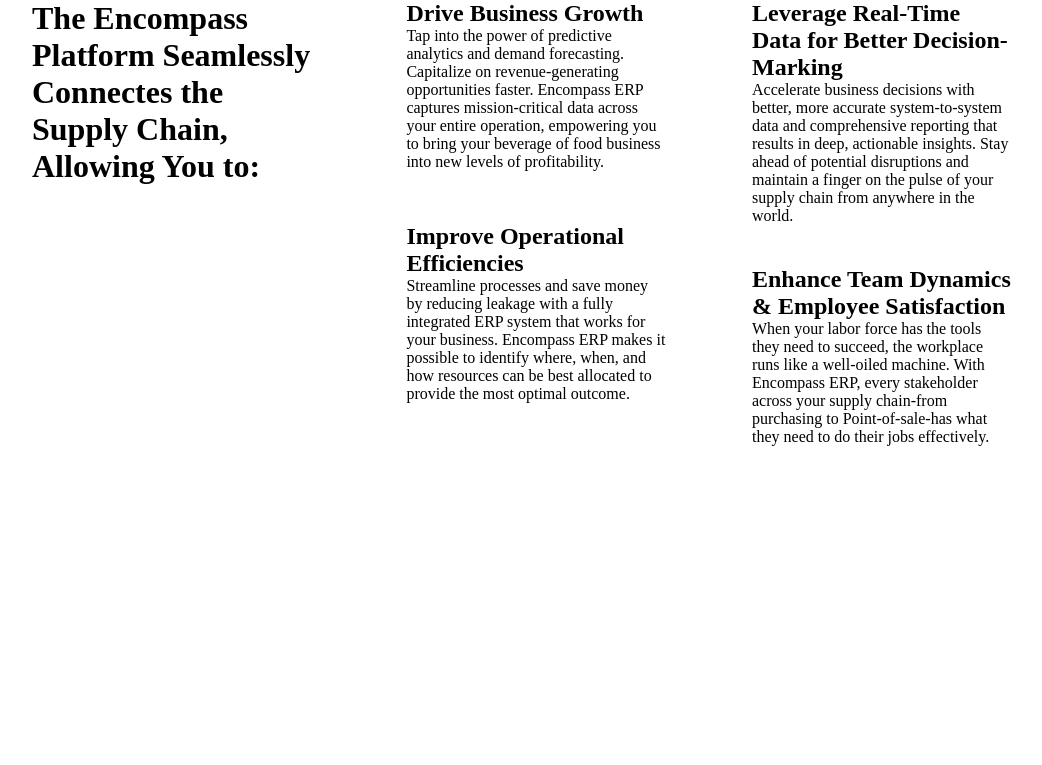
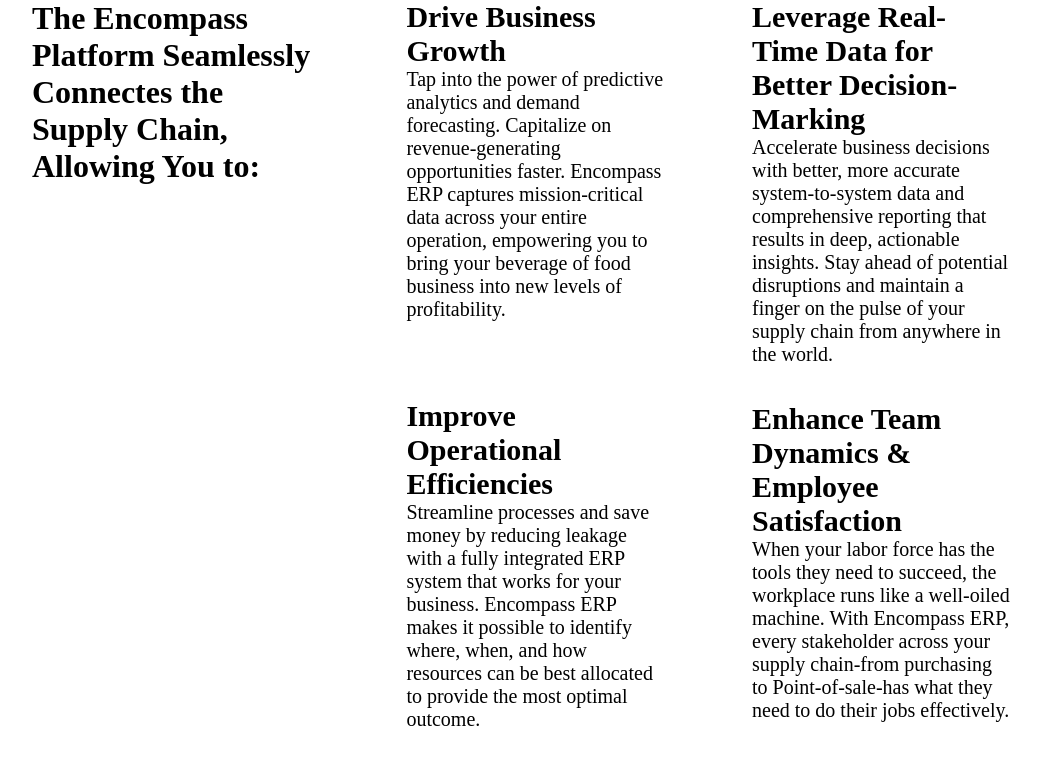
Before and after one commit to hoailinh1995/training-FE, a PHP site: page / in a window 1280 px wide. Shown: the top 765 px of the page, without its empty margins (32-1074 px from the left). Run offline with PHP 8.4, Linux system fonts and the light colour scheme.

Commit message:
add index.html

```diff
--- a/assets/style/style.css
+++ b/assets/style/style.css
@@ -26,14 +26,22 @@
     float: left;
     margin-left: 10%;
 }
+.a{
+    font-size: 20px;
+}
 .b{
-    padding-top: 20%;
+    padding-top: 30%;
+    font-size: 20px;
 }
 .phai{
     width: 30%;
     float: right;
     margin-right: 20%;
 }
+.c{
+    font-size: 20px;
+}
 .d{
-    padding-top: 16%;
+    padding-top: 14%;
+    font-size: 20px;
 }
```
